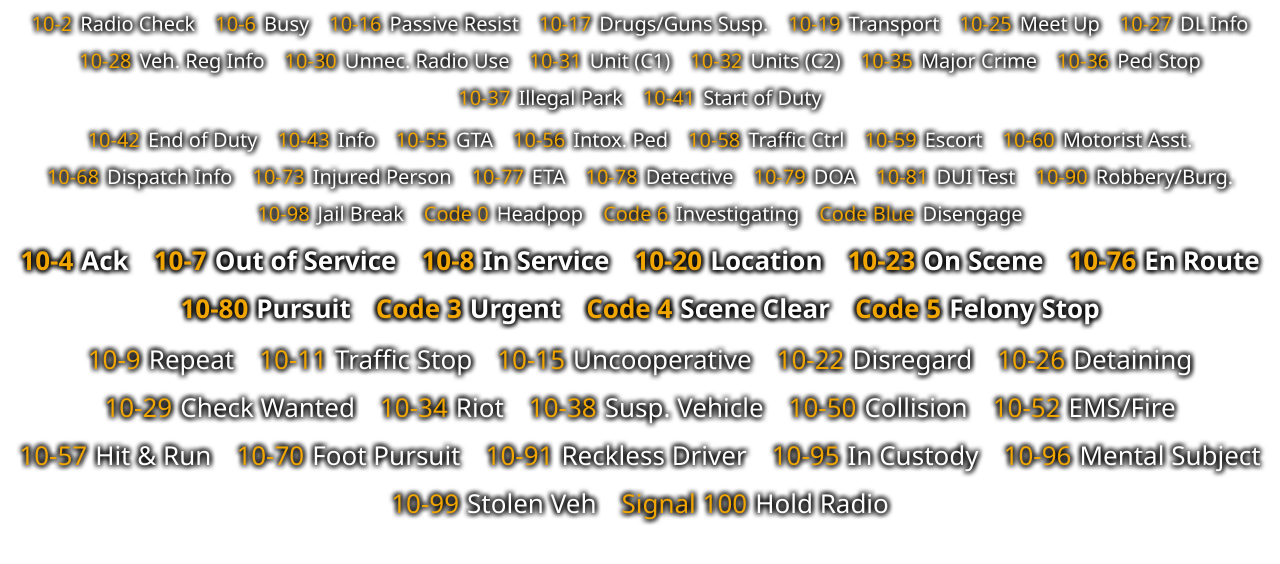
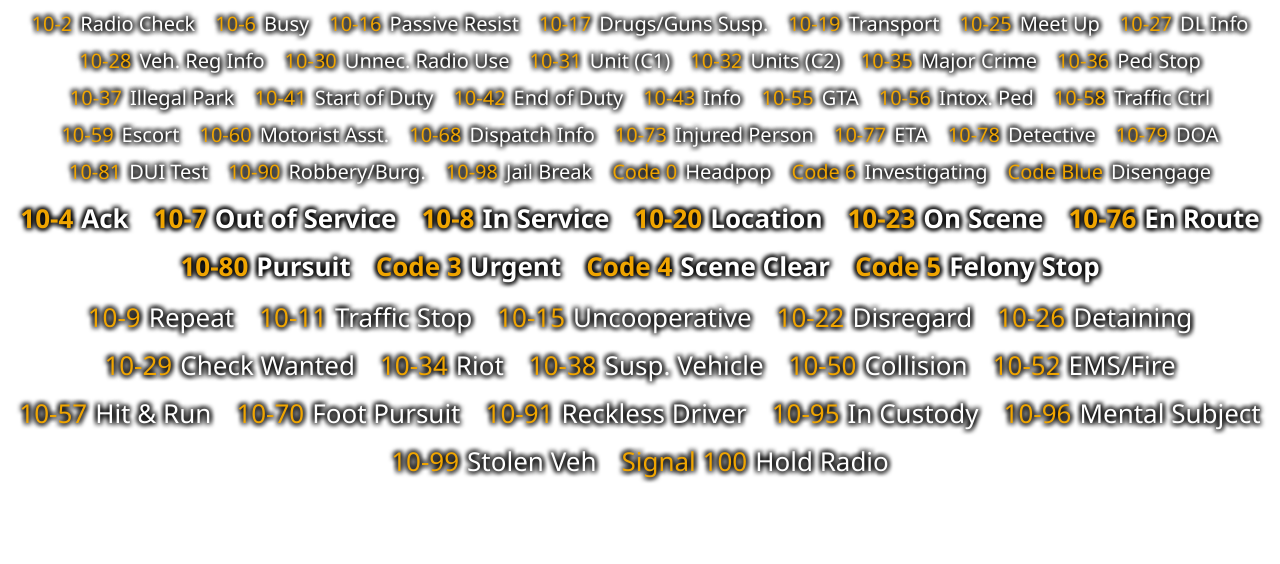
Before and after one commit to w-cornelius/dubc.io, a plain HTML site: page 10codes-overlay.html in a window 1280 px wide. Drawn offline with Linux system fonts and the light colour scheme.

Commit message:
Update 10codes-overlay.html

```diff
--- a/10codes-overlay.html
+++ b/10codes-overlay.html
@@ -86,8 +86,6 @@
             <div class="code-item"><span class="code">10-36</span>Ped Stop</div>
             <div class="code-item"><span class="code">10-37</span>Illegal Park</div>
             <div class="code-item"><span class="code">10-41</span>Start of Duty</div>
-        </div>
-        <div class="codes-line less-common">
             <div class="code-item"><span class="code">10-42</span>End of Duty</div>
             <div class="code-item"><span class="code">10-43</span>Info</div>
             <div class="code-item"><span class="code">10-55</span>GTA</div>
```
